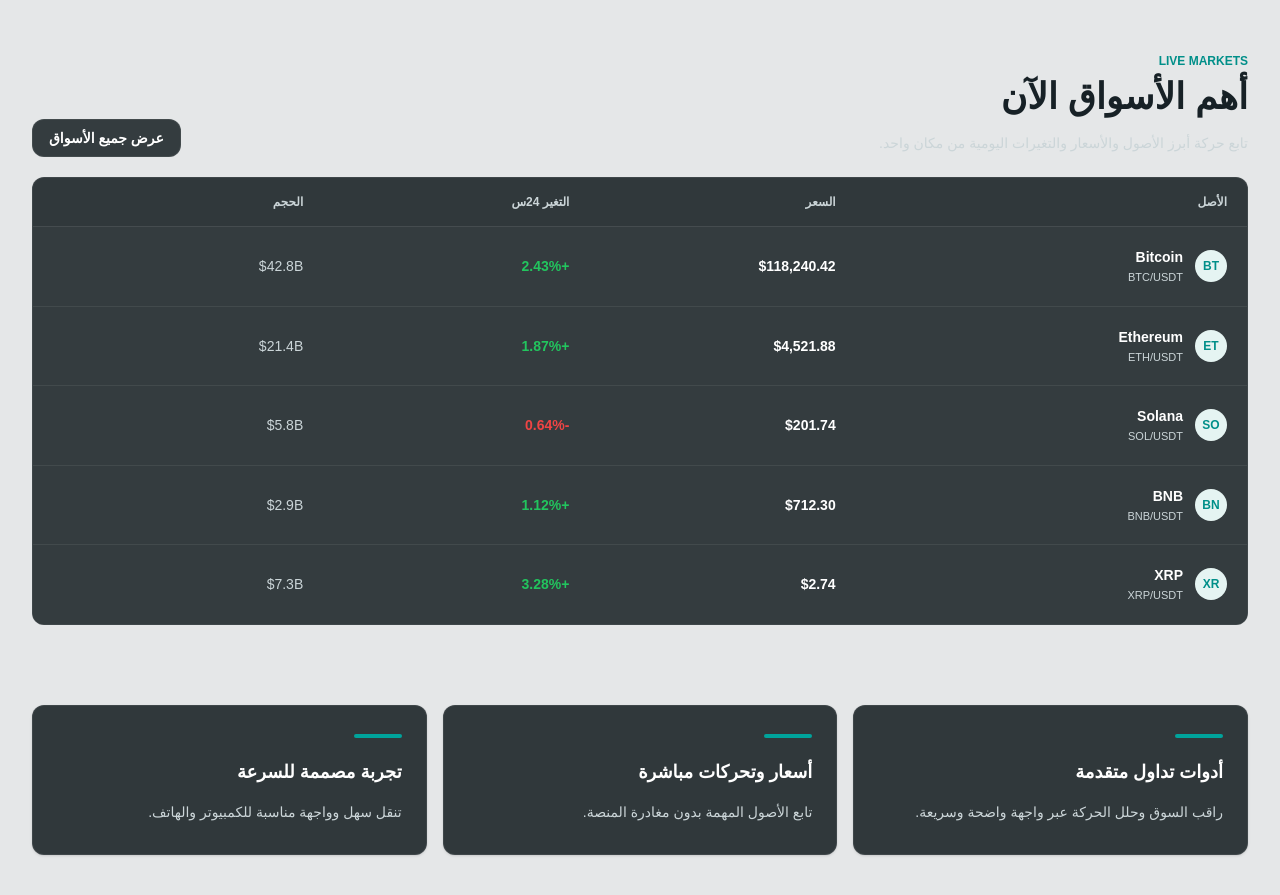
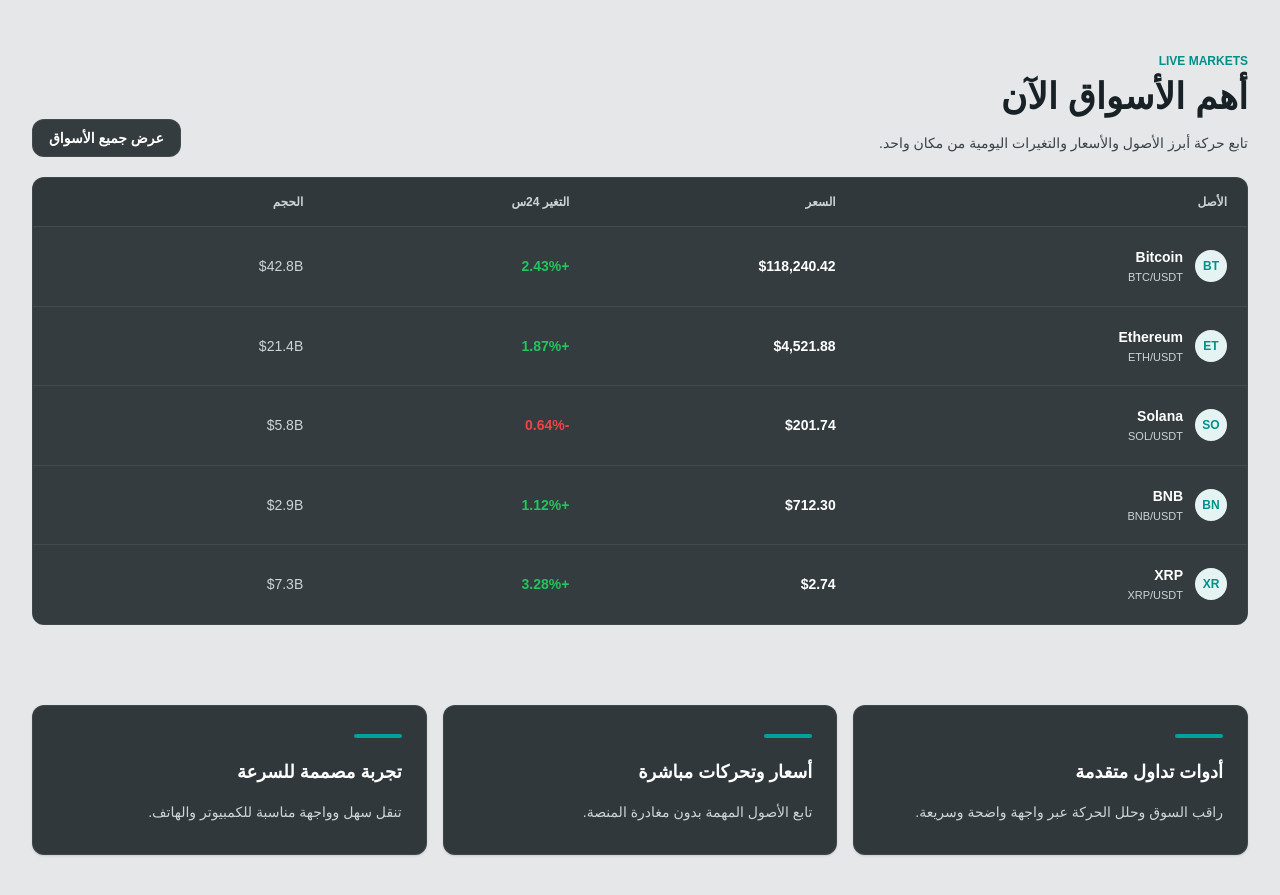
Before and after one commit to ffgg35646-ops/arab-trade, a Next.js app: page / in a window 1280 px wide. Shown: the part 1500-2395 px from the top of the page. Built offline with nearby package versions, Linux system fonts and the light colour scheme; no server answers.

Commit message:
Improve homepage markets subtitle contrast

```diff
--- a/app/page.tsx
+++ b/app/page.tsx
@@ -24,7 +24,7 @@ export default function HomePage() {
                 أهم الأسواق الآن
               </h2>
 
-              <p className="mt-3 text-sm leading-7 text-[#cbd5d8]">
+              <p className="mt-3 text-sm leading-7 text-[#39434a]">
                 تابع حركة أبرز الأصول والأسعار والتغيرات اليومية من مكان واحد.
               </p>
             </div>
```
